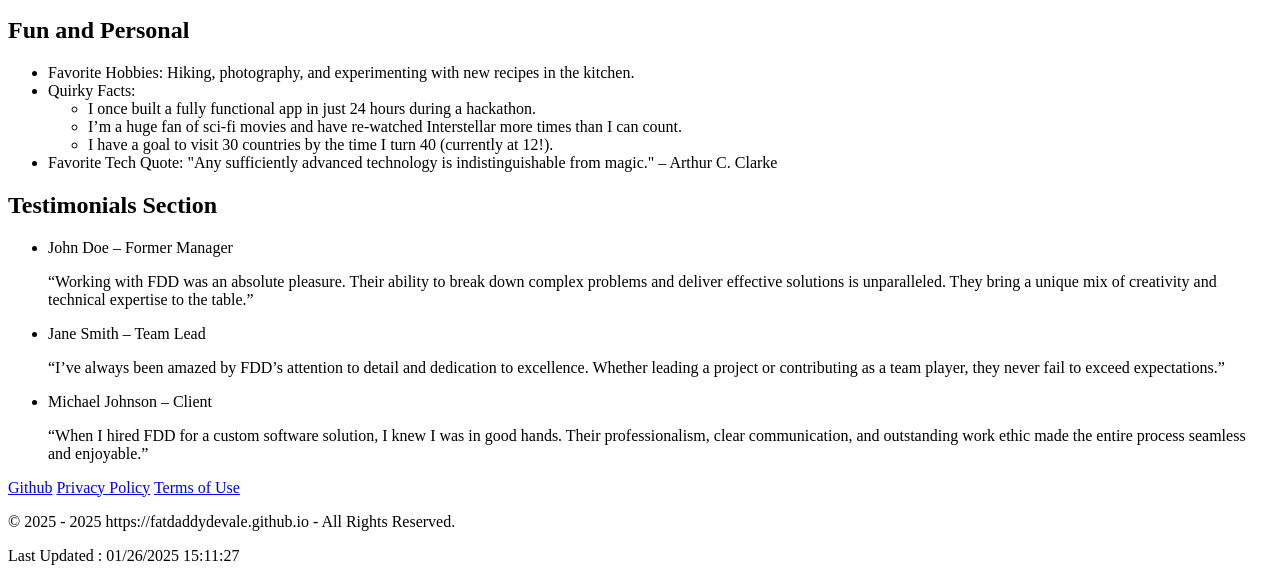
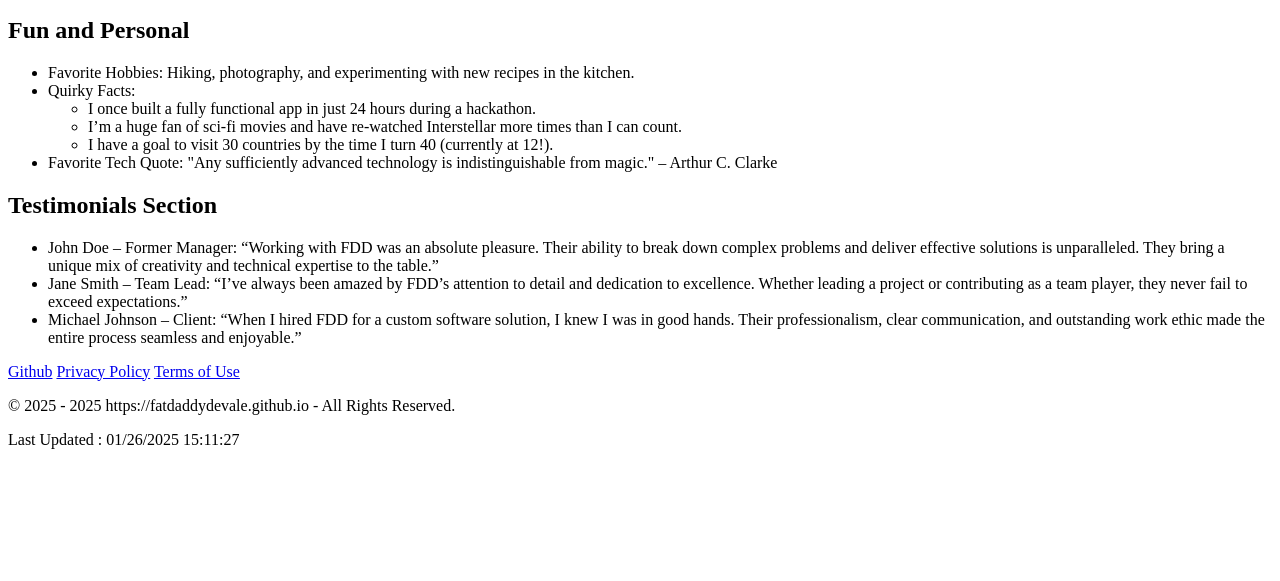
Before and after one commit to FatDaddyDevale/Project1, a plain HTML site: page about.html in a window 1280 px wide. Shown: the part 395-976 px from the top of the page. After the commit the page ends 860 px from the top, so only its background shows below. Drawn offline with Linux system fonts and the light colour scheme.

Commit message:
fixed validation issues in about.html

```diff
--- a/about.html
+++ b/about.html
@@ -42,12 +42,9 @@
   <div>
     <h2>Testimonials Section</h2>
     <ul>
-      <li>John Doe – Former Manager</li>
-        <p>“Working with FDD was an absolute pleasure. Their ability to break down complex problems and deliver effective solutions is unparalleled. They bring a unique mix of creativity and technical expertise to the table.”</p>
-      <li>Jane Smith – Team Lead</li>
-        <p>“I’ve always been amazed by FDD’s attention to detail and dedication to excellence. Whether leading a project or contributing as a team player, they never fail to exceed expectations.”</p>
-      <li>Michael Johnson – Client</li>
-        <p>“When I hired FDD for a custom software solution, I knew I was in good hands. Their professionalism, clear communication, and outstanding work ethic made the entire process seamless and enjoyable.”</p>
+      <li>John Doe – Former Manager: “Working with FDD was an absolute pleasure. Their ability to break down complex problems and deliver effective solutions is unparalleled. They bring a unique mix of creativity and technical expertise to the table.”</li>
+      <li>Jane Smith – Team Lead: “I’ve always been amazed by FDD’s attention to detail and dedication to excellence. Whether leading a project or contributing as a team player, they never fail to exceed expectations.”</li>
+      <li>Michael Johnson – Client: “When I hired FDD for a custom software solution, I knew I was in good hands. Their professionalism, clear communication, and outstanding work ethic made the entire process seamless and enjoyable.”</li>
     </ul>
   </div>
 
```
